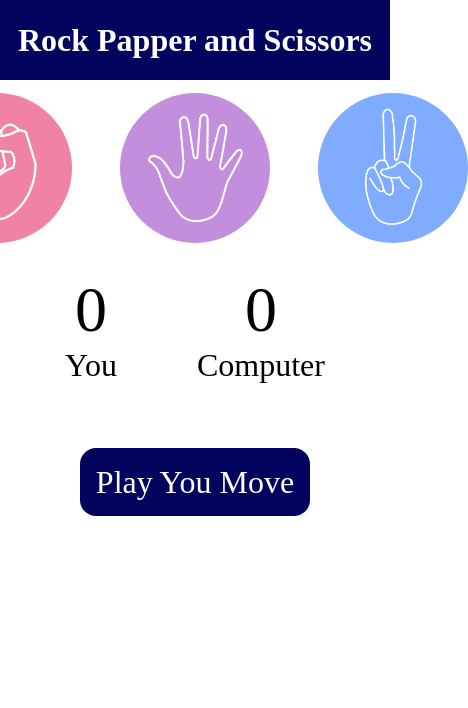
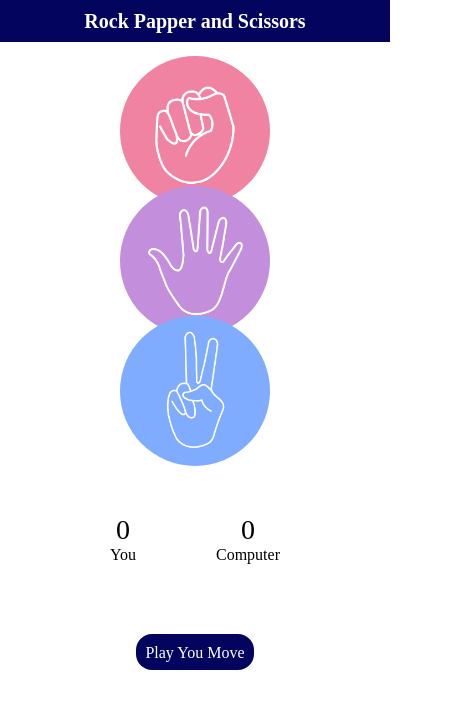
Before and after one commit to tariq-abdul-aziz/rock-paper-scissor-game, a plain HTML site: page index.html in a window 390 px wide. Shown: the whole page, 468 px wide, since content can reach past the window. Drawn offline with Linux system fonts and the light colour scheme.

Commit message:
Update style.css

```diff
--- a/style.css
+++ b/style.css
@@ -1,4 +1,4 @@
-*{
+* {
   margin: 0;
   padding: 0;
   text-align: center;
@@ -9,6 +9,14 @@ h1 {
   color: white;
   height: 5rem;
   line-height: 5rem;
+}
+
+.choices {
+    display: flex;
+    justify-content: center;
+    align-items: center;
+    gap: 5rem;
+    margin-top: 4rem;
   }
 
 .choice {
@@ -32,14 +40,6 @@ img {
   border-radius: 50%;
 }
 
-.choices {
-    display: flex;
-    justify-content: center;
-    align-items: center;
-    gap: 3rem;
-    margin-top: 5rem;
-}
-
 .score-board {
   display: flex;
   justify-content: center;
@@ -49,12 +49,13 @@ img {
   gap: 5rem;
 }
 
-#user-score, #comp-score {
+#user-score,
+#comp-score {
   margin-top: 50px;
   font-size: 4rem;
 }
 
-.msg-container{
+.msg-container {
   margin-top: 5rem;
 }
 
@@ -66,3 +67,37 @@ img {
   padding: 1rem;
   border-radius: 1rem;
 }
+
+/* Responsive styling for smartphones only */
+@media only screen and (max-width: 480px) {
+  h1 {
+    font-size: 1.25rem;
+    padding: 0.8rem;
+    height: 1rem;
+    line-height: 1rem;
+  }
+
+  .choices {
+    flex-direction: column;
+    gap: 5rem;
+  }
+
+  .choice {
+    width: 100px;
+    height: 50px;
+  }
+
+  .score-board {
+    font-size: 1rem;
+  }
+
+  #user-score,
+  #comp-score {
+    font-size: 1.75rem;
+  }
+
+  #msg {
+    font-size: 1rem;
+    padding: 0.6rem;
+  }
+}
```
Lines whose indentation alone changed are shown as unchanged.
